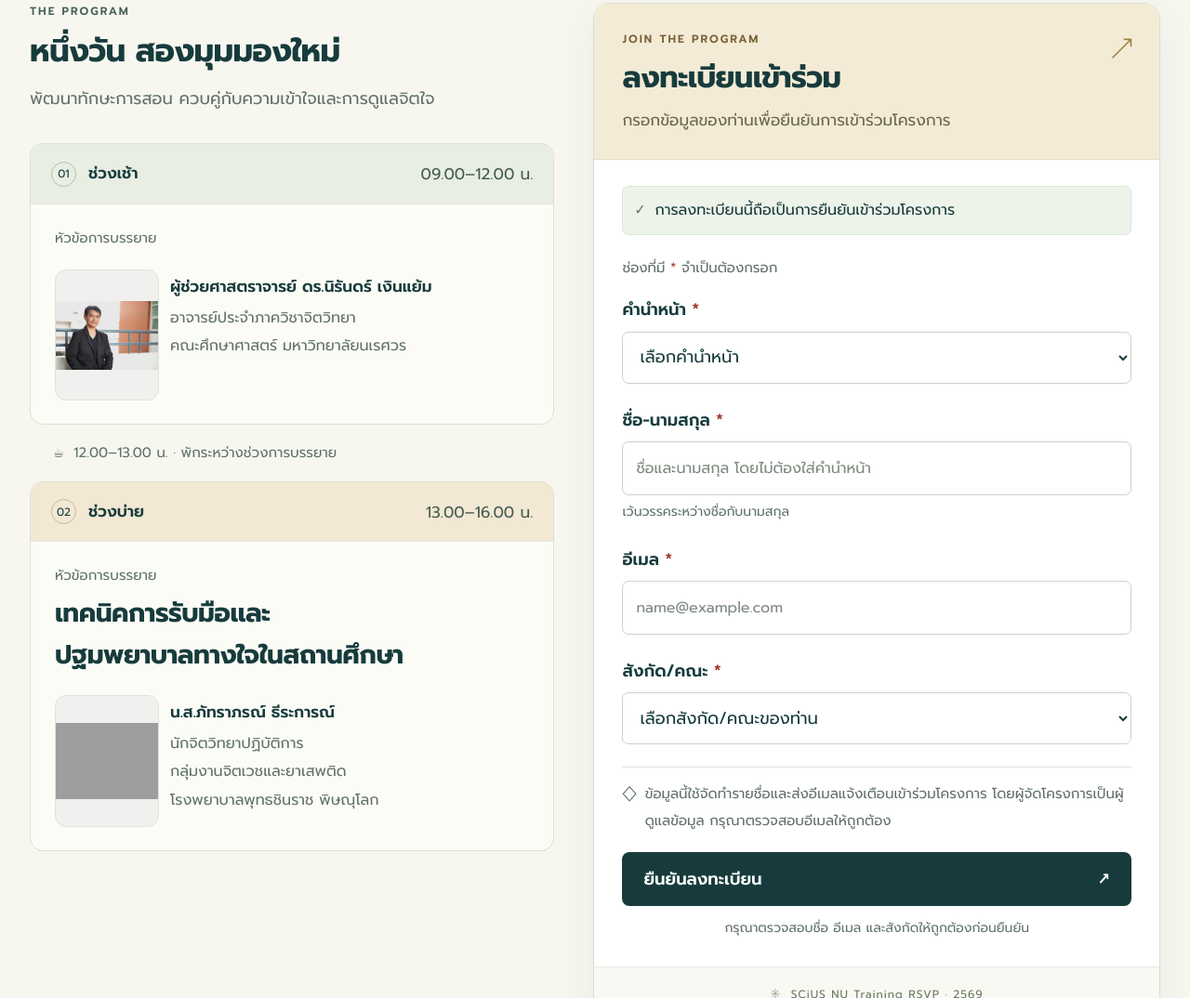
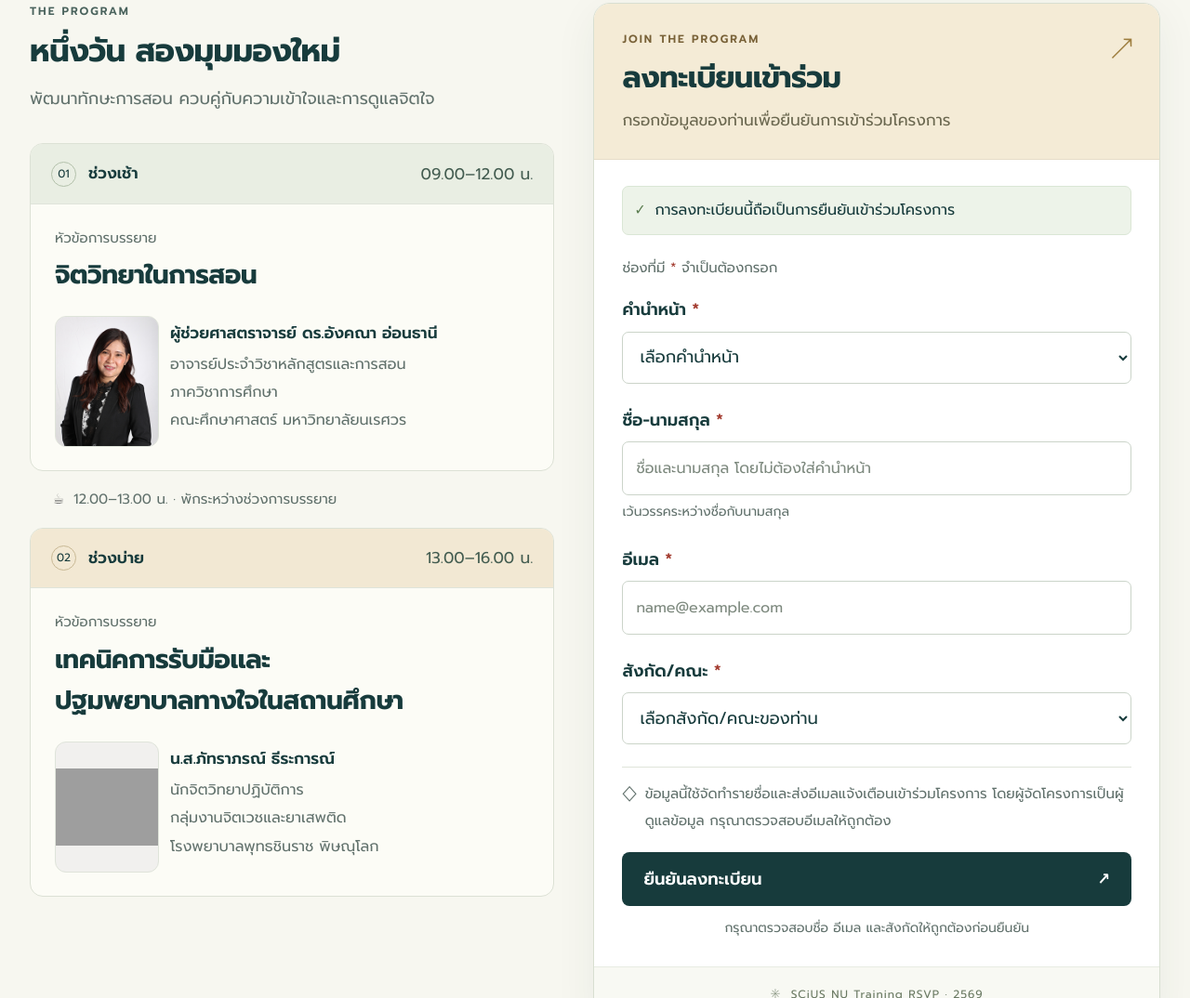
Before and after one commit to Tanapornr/sciusnu-training-rsvp, a website: page public/template-1/index.html in a window 1280 px wide. Shown: the part 1088-2162 px from the top of the page at 93% size. Drawn offline with Linux system fonts and the light colour scheme; grey boxes are pictures that could not be loaded.

Commit message:
Update original template morning speaker and topic

```diff
--- a/public/template-1/index.html
+++ b/public/template-1/index.html
@@ -45,7 +45,7 @@
         <p class="section-intro">พัฒนาทักษะการสอน ควบคู่กับความเข้าใจและการดูแลจิตใจ</p>
         <article class="session">
           <div class="session-meta"><span class="session-number">01</span><span class="session-period">ช่วงเช้า</span><span class="time-pill">09.00–12.00 น.</span></div>
-          <div class="session-content"><p class="session-label">หัวข้อการบรรยาย</p><div class="speaker"><img class="speaker-photo" src="/images/speaker-niran.png" width="300" height="200" loading="lazy" decoding="async" alt="ผู้ช่วยศาสตราจารย์ ดร.นิรันดร์ เงินแย้ม"><div><p class="speaker-name">ผู้ช่วยศาสตราจารย์ ดร.นิรันดร์ เงินแย้ม</p><p class="speaker-role">อาจารย์ประจำภาควิชาจิตวิทยา<br>คณะศึกษาศาสตร์ มหาวิทยาลัยนเรศวร</p></div></div></div>
+          <div class="session-content"><p class="session-label">หัวข้อการบรรยาย</p><h3>จิตวิทยาในการสอน</h3><div class="speaker"><img class="speaker-photo" src="/images/speaker-angkana.png" width="250" height="315" loading="lazy" decoding="async" alt="ผู้ช่วยศาสตราจารย์ ดร.อังคณา อ่อนธานี"><div><p class="speaker-name">ผู้ช่วยศาสตราจารย์ ดร.อังคณา อ่อนธานี</p><p class="speaker-role">อาจารย์ประจำวิชาหลักสูตรและการสอน<br>ภาควิชาการศึกษา<br>คณะศึกษาศาสตร์ มหาวิทยาลัยนเรศวร</p></div></div></div>
         </article>
         <div class="break-row"><span aria-hidden="true">☕</span><span>12.00–13.00 น. · พักระหว่างช่วงการบรรยาย</span></div>
         <article class="session afternoon">
```
